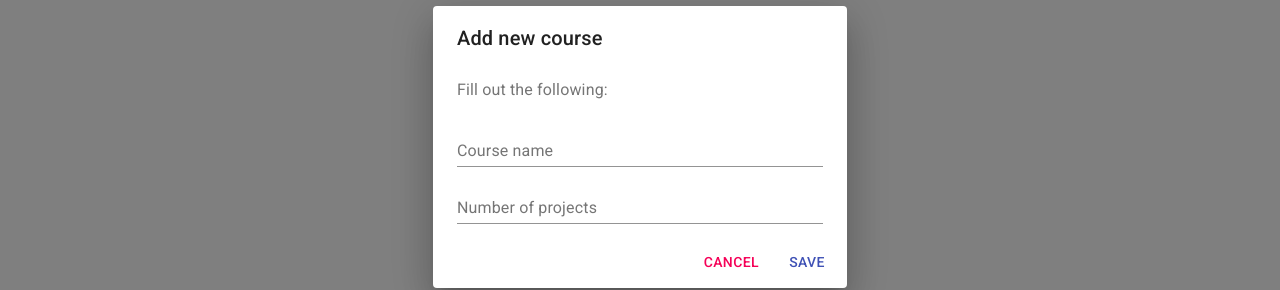
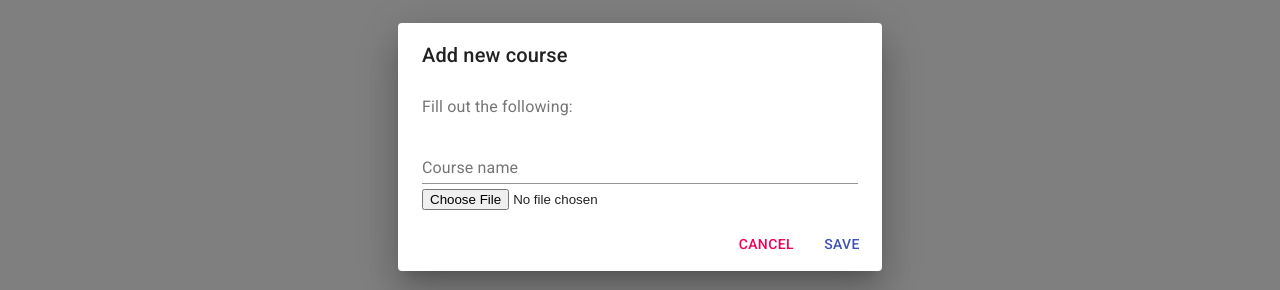
Before and after one commit to tonijukica/thesis-app, a Next.js app: page /courses in a window 1280 px wide. Both pictures are taken after a click on the button "NEW". Shown: the part 253-543 px from the top of the page. Built offline with nearby package versions, Linux system fonts and the light colour scheme; no server answers.

Commit message:
handle file upload read

```diff
--- a/components/courses/CourseDialog.tsx
+++ b/components/courses/CourseDialog.tsx
@@ -1,4 +1,4 @@
-import { FunctionComponent } from 'react';
+import { FunctionComponent, useState } from 'react';
 import { Dialog, DialogActions, DialogContent, DialogContentText, DialogTitle } from '@material-ui/core'
 import { Button, TextField } from '@material-ui/core'
 
@@ -6,11 +6,21 @@ type CourseDialogProps = {
     open: boolean,
     handleClose: any,
     handleNameChange: any,
-    handleNumChange: any,
     addCourse: any
 }
 
-const CourseDialog: FunctionComponent<CourseDialogProps> = ({open , handleClose, handleNameChange, handleNumChange, addCourse}) => {
+const CourseDialog: FunctionComponent<CourseDialogProps> = ({open , handleClose, handleNameChange, addCourse}) => {
+    const [fileInput, setFileInput] = useState('');
+    let fileReader: any;
+    const handleFileInput = (file: any) => {
+          fileReader = new FileReader;
+          fileReader.onloadend = handleFileRead;
+          fileReader.readAsText(file[0]);
+    };
+    const handleFileRead = () => {
+        const content: string = fileReader.result;
+        setFileInput(content);
+    };
     return(
         <>
         <Dialog open = {open} onClose = {handleClose}>
@@ -25,12 +35,8 @@ const CourseDialog: FunctionComponent<CourseDialogProps> = ({open , handleClose,
                 onChange = {handleNameChange}
                 fullWidth
             />
-            <TextField
-                margin = 'dense'
-                label = 'Number of projects'
-                onChange = {handleNumChange}
-                fullWidth
-            />
+            <input type = 'file' onChange = {(e) => handleFileInput(e.target.files)} />
+            {fileInput}
         </DialogContent>
         <DialogActions>
             <Button onClick = {handleClose} color = 'secondary'>
--- a/components/courses/CourseList.tsx
+++ b/components/courses/CourseList.tsx
@@ -31,7 +31,6 @@ const Courses: FunctionComponent<CourseProps> = ({title}) => {
     const [dialog, setDialog] = useState(false);
     const [courses, dispatch] = useReducer(coursesReducer, []);
     const [courseName, setCourseName] = useState('');
-    const [projectNum, setProjectNum] = useState('');
     const [deleteMode, setDeleteCourse] = useState(false);
 
     const handleClickOpen = () => {
@@ -43,20 +42,16 @@ const Courses: FunctionComponent<CourseProps> = ({title}) => {
     const handleNameChange = (e: ChangeEvent<HTMLInputElement>) => {
         setCourseName(e.target.value);
     }
-    const handleNumChange = (e: ChangeEvent<HTMLInputElement>) => {
-        setProjectNum(e.target.value);
-    }
     const addCourse = () => {
         insertCourse({
             variables: {
                 name: courseName,
-                numProjects: projectNum
             }
         }).then(({data}) => {
             const newCourse = {
                 name: courseName,
                 courseId: data.insert_courses.returning[0].id,
-                studentProjects: Number(projectNum)
+                studentProjects: 0
             }
             dispatch({type: 'add', course: newCourse});
             setDialog(false);
@@ -85,7 +80,7 @@ const Courses: FunctionComponent<CourseProps> = ({title}) => {
                 <Button variant = 'contained' color = 'secondary' startIcon = { <DeleteIcon/> } className = {classes.button} onClick = {handleDelete}>
                     Delete
                 </Button>
-                <CourseDialog open = {dialog} handleClose = {handleClose} handleNameChange = {handleNameChange} handleNumChange = {handleNumChange} addCourse = {addCourse} />
+                <CourseDialog open = {dialog} handleClose = {handleClose} handleNameChange = {handleNameChange} addCourse = {addCourse} />
             </Grid>
         </Grid>
         <Grid container direction = 'row' justify = 'center'>
```
